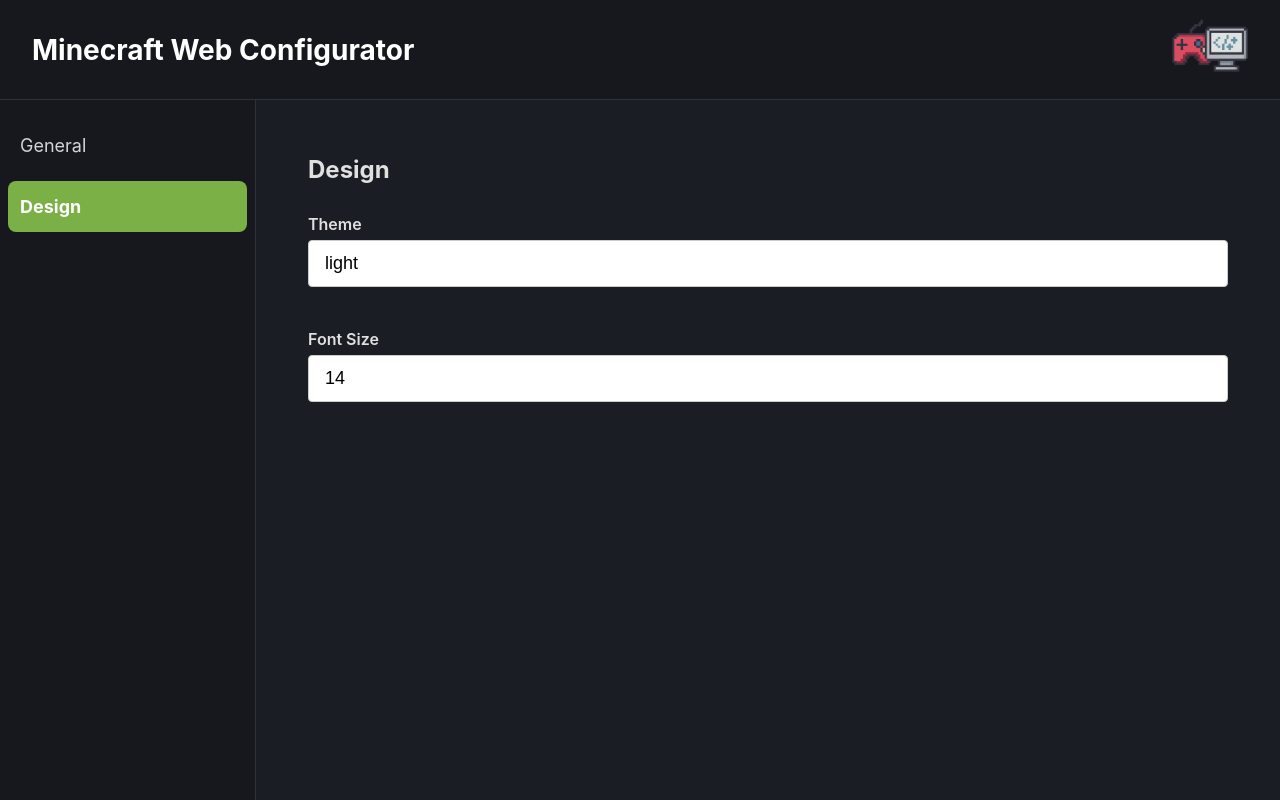
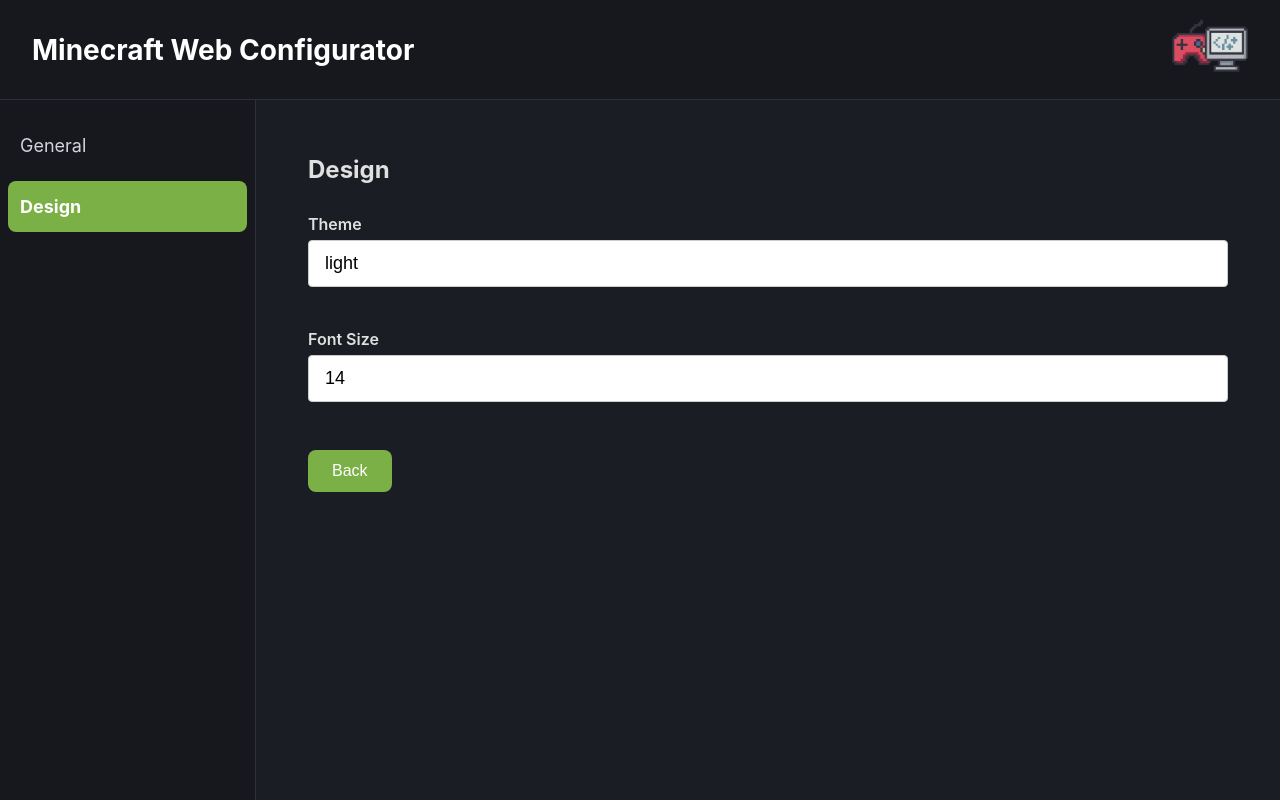
Before and after one commit to matejhozlar/mc-server-setup-ui, a React (Vite) app in the folder client/: page /design in a window 1280 px wide. Built offline with nearby package versions, Linux system fonts and the light colour scheme.

Commit message:
Error messages, front-end validation

```diff
--- a/client/src/index.css
+++ b/client/src/index.css
@@ -59,6 +59,8 @@
   --spacing-10: 2.5rem;
   --spacing-12: 3rem;
   --spacing-16: 4rem;
+
+  --error-color: #ff4d4f;
 }
 
 /* Global Scrollbar Styling */
@@ -288,3 +290,34 @@
   appearance: textfield;
   -moz-appearance: textfield;
 }
+
+.input-error {
+  border-color: var(--error-color);
+}
+
+.error-text {
+  color: var(--error-color);
+  margin-top: 0.25rem;
+  font-size: 0.9rem;
+}
+
+.form-buttons {
+  display: flex;
+  justify-content: space-between;
+  margin-top: 2rem;
+}
+
+.nav-button {
+  padding: 0.75rem 1.5rem;
+  font-size: 1rem;
+  background-color: var(--primary-color);
+  color: var(--primary-foreground);
+  border: none;
+  border-radius: var(--radius);
+  cursor: pointer;
+  transition: background-color 0.2s;
+}
+
+.nav-button:hover {
+  background-color: var(--primary-color-hover);
+}
--- a/client/src/pages/GenericConfigPage.tsx
+++ b/client/src/pages/GenericConfigPage.tsx
@@ -1,11 +1,15 @@
-import { useParams } from "react-router-dom";
+import { useRef, useState } from "react";
+import { useParams, useNavigate } from "react-router-dom";
 import { useConfig } from "../context/useConfig";
 import { configSections } from "../config/sections";
 import type { Config } from "../config/Config";
 
 const GenericConfigPage = () => {
   const { sectionKey } = useParams();
+  const navigate = useNavigate();
   const { config, updateConfig } = useConfig();
+  const [errors, setErrors] = useState<Record<string, boolean>>({});
+  const inputRefs = useRef<Record<string, HTMLInputElement | null>>({});
 
   const section = configSections.find((s) => s.key === sectionKey);
   if (!section) return <div>Section not found</div>;
@@ -14,12 +18,71 @@
   const key = section.key as SectionKey;
   const sectionData = config[key];
 
+  const currentIndex = configSections.findIndex((s) => s.key === section.key);
+  const isFirst = currentIndex === 0;
+  const isLast = currentIndex === configSections.length - 1;
+
+  const handleNavigation = (direction: "back" | "next") => {
+    const missingFields: Record<string, boolean> = {};
+
+    section.fields.forEach((field) => {
+      const value = sectionData[field.key as keyof typeof sectionData];
+      if (field.required && (value === "" || value === undefined)) {
+        missingFields[field.key] = true;
+      }
+    });
+
+    if (direction === "next" && Object.keys(missingFields).length > 0) {
+      setErrors(missingFields);
+
+      const firstMissingKey = Object.keys(missingFields)[0];
+      inputRefs.current[firstMissingKey]?.scrollIntoView({
+        behavior: "smooth",
+        block: "center",
+      });
+      inputRefs.current[firstMissingKey]?.focus();
+      return;
+    }
+
+    const newIndex = direction === "next" ? currentIndex + 1 : currentIndex - 1;
+    const nextSection = configSections[newIndex];
+    navigate(nextSection.path);
+  };
+
+  const handleChange = (fieldKey: string, rawValue: string) => {
+    const field = section.fields.find((f) => f.key === fieldKey);
+    if (!field) return;
+
+    const newValue =
+      field.type === "number"
+        ? rawValue === ""
+          ? ""
+          : Number(rawValue)
+        : rawValue;
+
+    const updatedSection: typeof sectionData = {
+      ...sectionData,
+      [fieldKey]: newValue,
+    };
+
+    updateConfig(key, updatedSection);
+
+    // Clear error on input
+    if (errors[fieldKey]) {
+      setErrors((prev) => {
+        const updated = { ...prev };
+        delete updated[fieldKey];
+        return updated;
+      });
+    }
+  };
+
   return (
     <div className="config-page">
       <h2 className="config-title">{section.label}</h2>
-      <form>
+      <form onSubmit={(e) => e.preventDefault()}>
         {section.fields.map((field) => {
-          type FieldKey = keyof typeof sectionData;
+          const error = errors[field.key];
 
           return (
             <div key={field.key} className="form-field">
@@ -34,31 +97,42 @@
 
               <input
                 id={field.key}
+                ref={(el) => {
+                  inputRefs.current[field.key] = el;
+                }}
                 type={field.type}
                 required={field.required}
-                value={sectionData[field.key as FieldKey] ?? ""}
+                value={sectionData[field.key as keyof typeof sectionData] ?? ""}
                 placeholder={field.placeholder ?? ""}
-                onChange={(e) => {
-                  const newValue =
-                    field.type === "number"
-                      ? e.target.value === ""
-                        ? ""
-                        : Number(e.target.value)
-                      : e.target.value;
-
-                  const updatedSection: typeof sectionData = {
-                    ...sectionData,
-                    [field.key as FieldKey]: newValue,
-                  };
-
-                  updateConfig(key, updatedSection);
-                }}
-                className="config-input"
+                onChange={(e) => handleChange(field.key, e.target.value)}
+                className={`config-input ${error ? "input-error" : ""}`}
               />
+              {error && (
+                <div className="error-text">This field is required.</div>
+              )}
             </div>
           );
         })}
       </form>
+
+      <div className="form-buttons">
+        {!isFirst && (
+          <button
+            className="nav-button back-button"
+            onClick={() => handleNavigation("back")}
+          >
+            Back
+          </button>
+        )}
+        {!isLast && (
+          <button
+            className="nav-button next-button"
+            onClick={() => handleNavigation("next")}
+          >
+            Next
+          </button>
+        )}
+      </div>
     </div>
   );
 };
```
